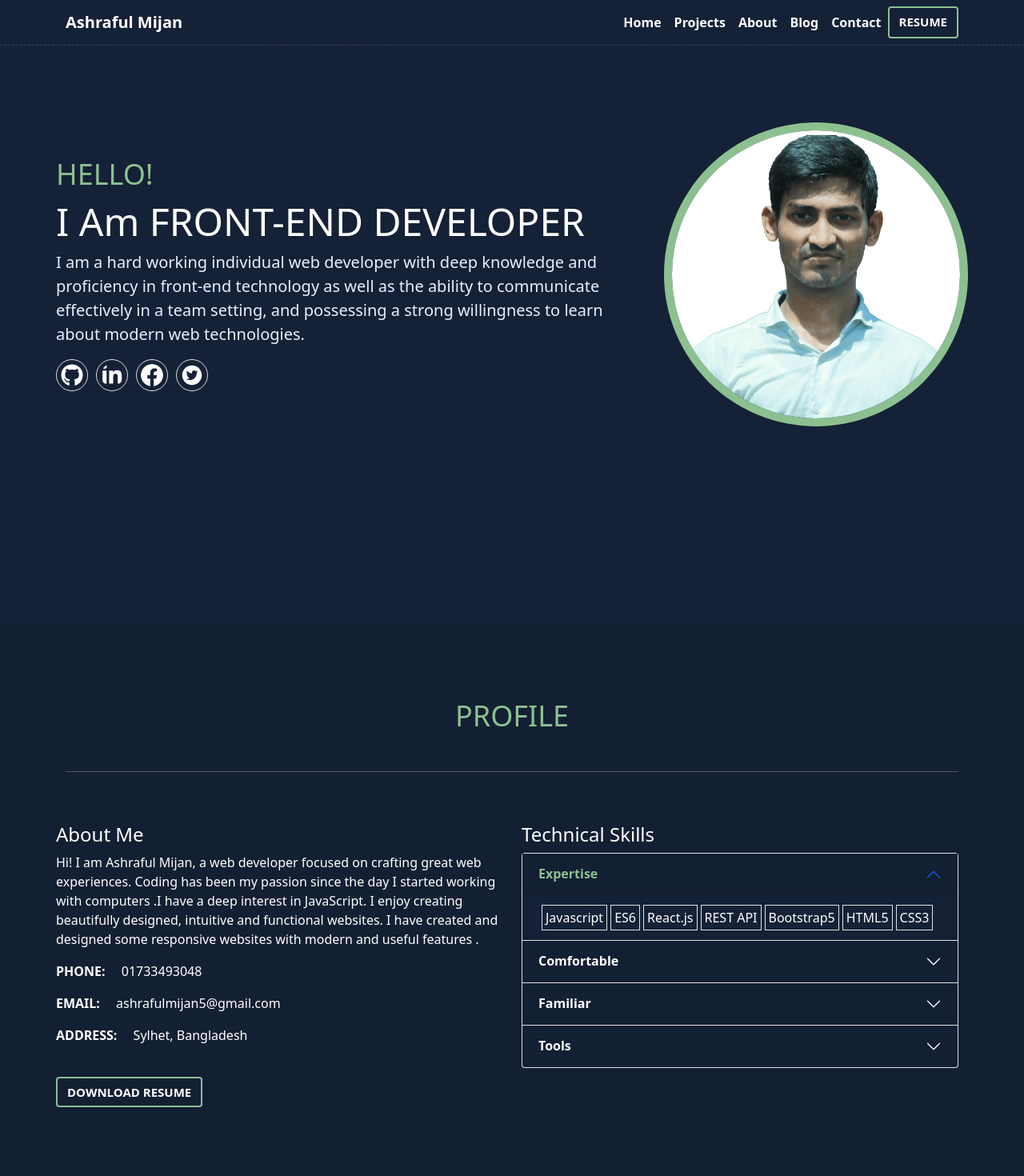
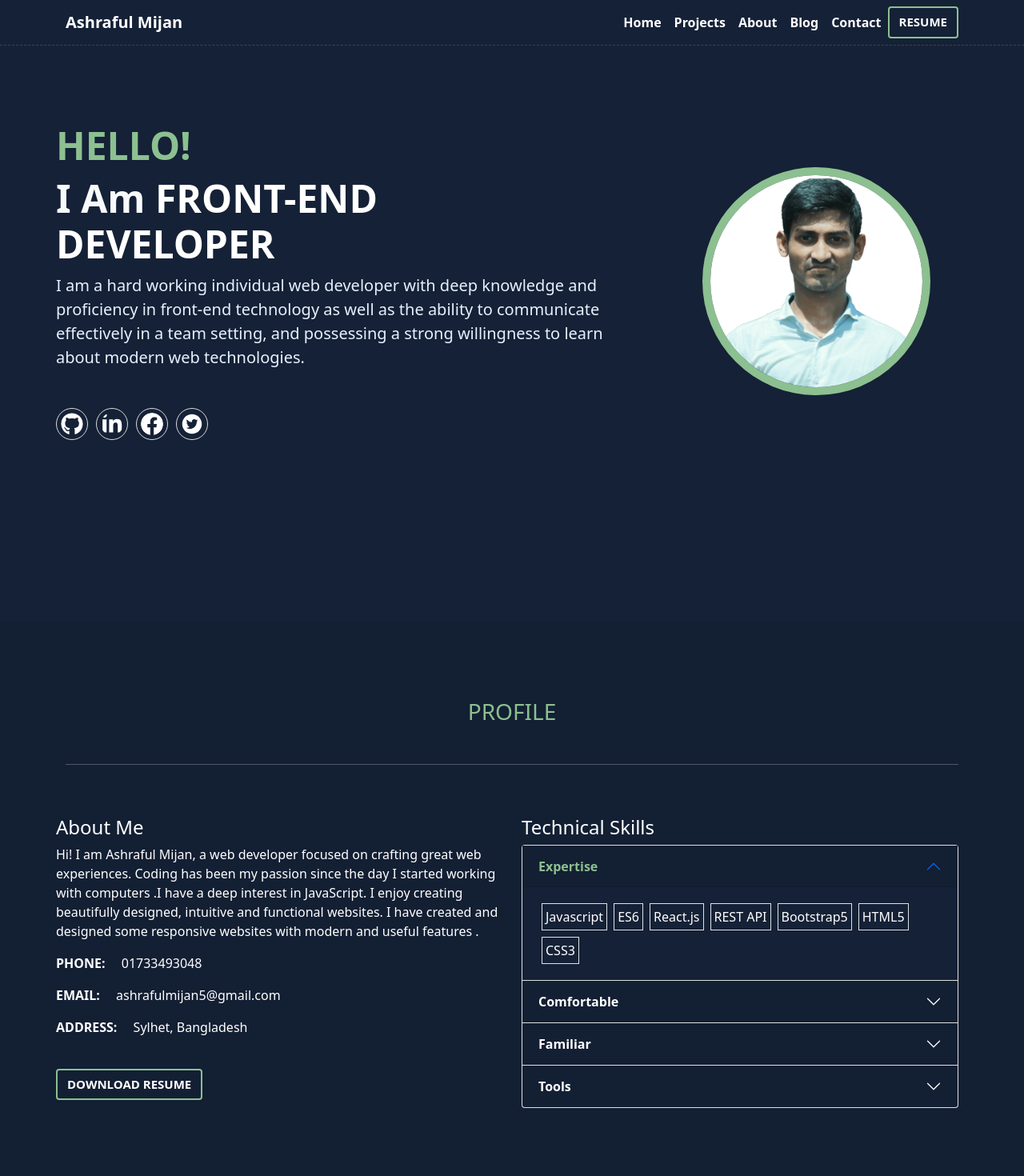
Before and after one commit to Ashraful-Mijan/my-portfolio, a React (Create React App) app: page / in a window 1280 px wide. Shown: the top 1470 px of the page at 80% size. Built offline with nearby package versions, Linux system fonts and the light colour scheme; a small style sheet from the web is missing.

Commit message:
class change

```diff
--- a/src/components/About/About.js
+++ b/src/components/About/About.js
@@ -31,14 +31,14 @@ const About = () => {
                                     </button>
                                 </h2>
                                 <div id="collapseOne" className="accordion-collapse collapse show" aria-labelledby="headingOne" data-bs-parent="#accordionExample">
-                                    <div className="accordion-body text-white" style={{ backgroundColor: '#152136' }}>
-                                        <span className='ms-1 px-1 border py-1'>Javascript</span>
-                                        <span className='ms-1 px-1 border py-1'>ES6</span>
-                                        <span className='ms-1 px-1 border py-1'>React.js</span>
-                                        <span className='ms-1 px-1 border py-1'>REST API</span>
-                                        <span className='ms-1 px-1 border py-1'>Bootstrap5</span>
-                                        <span className='ms-1 px-1 border py-1'>HTML5</span>
-                                        <span className='ms-1 px-1 border py-1'>CSS3</span>
+                                    <div className="accordion-body text-white " style={{ backgroundColor: '#152136' }}>
+                                        <span className=' px-1 border py-1 m-1 d-inline-block'>Javascript</span>
+                                        <span className=' px-1 border py-1 m-1 d-inline-block'>ES6</span>
+                                        <span className=' px-1 border py-1 m-1 d-inline-block'>React.js</span>
+                                        <span className=' px-1 border py-1 m-1 d-inline-block'>REST API</span>
+                                        <span className=' px-1 border py-1 m-1 d-inline-block'>Bootstrap5</span>
+                                        <span className=' px-1 border py-1 m-1 d-inline-block'>HTML5</span>
+                                        <span className=' px-1 border py-1 m-1 d-inline-block'>CSS3</span>
                                     </div>
                                 </div>
                             </div>
@@ -50,10 +50,10 @@ const About = () => {
                                 </h2>
                                 <div id="collapseTwo" className="accordion-collapse collapse" aria-labelledby="headingTwo" data-bs-parent="#accordionExample">
                                     <div className="accordion-body text-white" style={{ backgroundColor: '#152136' }}>
-                                        <span className='ms-1 px-1 border py-1'>Node.js</span>
-                                        <span className='ms-1 px-1 border py-1'>ES6</span>
-                                        <span className='ms-1 px-1 border py-1'>Express.js</span>
-                                        <span className='ms-1 px-1 border py-1'>MongoDB</span>
+                                        <span className=' px-1 border py-1 m-1 d-inline-block'>Node.js</span>
+                                        <span className=' px-1 border py-1 m-1 d-inline-block'>ES6</span>
+                                        <span className=' px-1 border py-1 m-1 d-inline-block'>Express.js</span>
+                                        <span className=' px-1 border py-1 m-1 d-inline-block'>MongoDB</span>
                                     </div>
                                 </div>
                             </div>
@@ -65,15 +65,12 @@ const About = () => {
                                 </h2>
                                 <div id="collapseThree" className="accordion-collapse collapse" aria-labelledby="headingThree" data-bs-parent="#accordionExample">
                                     <div className="accordion-body text-white" style={{ backgroundColor: '#152136' }}>
-                                        <span className='ms-1 px-1 border py-1'>TypeScript</span>
-                                        <span className='ms-1 px-1 border py-1'>jQuery</span>
-                                        <span className='ms-1 px-1 border py-1'>AJAX</span>
-                                        <span className='ms-1 px-1 border py-1'>Material UI</span>
-                                        <span className='ms-1 px-1 border py-1'>Tailwind</span>
-                                        <span className='ms-1 px-1 border py-1'>React Native</span>
-                                        <br/>
-                                        <br/>
-                                        <span className='ms-1 px-1 border py-1'>Python</span>
+                                        <span className=' px-1 border py-1 m-1 d-inline-block'>TypeScript</span>
+                                        <span className=' px-1 border py-1 m-1 d-inline-block'>jQuery</span>
+                                        <span className=' px-1 border py-1 m-1 d-inline-block'>AJAX</span>
+                                        <span className=' px-1 border py-1 m-1 d-inline-block'>Material UI</span>
+                                        <span className=' px-1 border py-1 m-1 d-inline-block'>Tailwind</span>
+                                        <span className=' px-1 border py-1 m-1 d-inline-block'>React Native</span>
                                     </div>
                                 </div>
                             </div>
@@ -85,13 +82,13 @@ const About = () => {
                                 </h2>
                                 <div id="collapseFour" className="accordion-collapse collapse" aria-labelledby="headingFour" data-bs-parent="#accordionExample">
                                     <div className="accordion-body text-white" style={{ backgroundColor: '#152136' }}>
-                                        <span className='ms-1 px-1 border py-1'>Git</span>
-                                        <span className='ms-1 px-1 border py-1'>NPM</span>
-                                        <span className='ms-1 px-1 border py-1'>VS Code</span>
-                                        <span className='ms-1 px-1 border py-1'>Chrome Dev tool</span>
-                                        <span className='ms-1 px-1 border py-1'>Firebase</span>
-                                        <span className='ms-1 px-1 border py-1'>Netlify</span>
-                                        <span className='ms-1 px-1 border py-1'>Heroku</span>
+                                        <span className=' px-1 border py-1 m-1 d-inline-block'>Git</span>
+                                        <span className=' px-1 border py-1 m-1 d-inline-block'>NPM</span>
+                                        <span className=' px-1 border py-1 m-1 d-inline-block'>Firebase</span>
+                                        <span className=' px-1 border py-1 m-1 d-inline-block'>Netlify</span>
+                                        <span className=' px-1 border py-1 m-1 d-inline-block'>Heroku</span>
+                                        <span className=' px-1 border py-1 m-1 d-inline-block'>Chrome Dev tool</span>
+                                        <span className=' px-1 border py-1 m-1 d-inline-block'>VS Code</span>
                                     </div>
                                 </div>
                             </div>
--- a/src/components/Header/Header.css
+++ b/src/components/Header/Header.css
@@ -7,7 +7,7 @@
     border: 10px solid #8cc090;
 }
 .text-common {
-    font-size: 36px;
+
     color: #8cc090;
     text-transform: uppercase;
 }
@@ -15,7 +15,7 @@
     background-color: #8cc090;;
 }
 .text-name {
-    font-size: 3rem;
+
     text-transform: uppercase;
 }
 .icon {
--- a/src/components/Header/Header.js
+++ b/src/components/Header/Header.js
@@ -10,12 +10,12 @@ import { AiFillTwitterCircle } from 'react-icons/ai';
 const Header = () => {
     return (
         <section className="bg-header" id="header">
-            <div className="container pt-5">
-                <div className="row mt-5">
-                    <div className="col-md-8 px-3 mb-3 mb-md-0 px-md-0 d-flex align-items-center">
+            <div className="container pt-2 pt-md-5">
+                <div className="row mt-0 mt-md-5">
+                    <div className="col-md-8 px-3 mb-3 mb-md-0 px-md-0 d-flex align-items-center order-2 order-md-1">
                         <div className=" fs-5 me-5 ">
-                            <h6 className="text-common">Hello!</h6>
-                            <h2 className="text-light text-name">
+                            <h6 className="text-common fw-bold display-5">Hello!</h6>
+                            <h2 className="text-light text-name  fw-bold display-5">
                                 <span className='text-capitalize'>I Am </span>
                                 <Typical className="text-white d-inline"
                                     steps={['Ashraful Mijan', 2000, 'Front-End Developer', 2000]}
@@ -23,17 +23,19 @@ const Header = () => {
                                     wrapper="p"
                                 />
                             </h2>
-                            <p style={{color: '#e6f1ff'}}>
+                            <p style={{ color: '#e6f1ff' }}>
                                 I am a hard working individual web developer with deep knowledge and proficiency in front-end technology as well as the ability to communicate effectively in a team  setting, and possessing a strong willingness to learn about modern web technologies.
                             </p>
-                            <a rel="noreferrer" href="https://github.com/Ashraful-Mijan" target="_blank"><FaGithub className="icon text-white" /></a>
-                            <a rel="noreferrer" target="_blank" href="https://www.linkedin.com/in/ashraful-mijan/"><FaLinkedinIn className="icon text-white" /></a>
-                            <SiFacebook className="icon text-white" />
-                            <a rel="noreferrer" target="_blank" href="https://twitter.com/ashraful__mijan"><AiFillTwitterCircle className="icon text-white" /></a>
+                            <div className="mt-5">
+                                <a rel="noreferrer" href="https://github.com/Ashraful-Mijan" target="_blank"><FaGithub className="icon text-white" /></a>
+                                <a rel="noreferrer" target="_blank" href="https://www.linkedin.com/in/ashraful-mijan/"><FaLinkedinIn className="icon text-white" /></a>
+                                <SiFacebook className="icon text-white" />
+                                <a rel="noreferrer" target="_blank" href="https://twitter.com/ashraful__mijan"><AiFillTwitterCircle className="icon text-white" /></a>
+                            </div>
                         </div>
                     </div>
-                    <div className="col-md-4 mt-5 mt-md-0 pb-5 px-3 px-md-0 pb-md-0">
-                        <img src={ashraful} className="w-100 larger-border text-center rounded-circle" alt="ashrafulMijan" />
+                    <div className="col-md-4 mt-5 mt-md-0 pb-5 px-3 px-md-0 pb-md-0 order-1 order-md-2 text-center d-flex align-items-center justify-content-center">
+                        <img src={ashraful} className="w-75 w-md-100 larger-border text-center rounded-circle" alt="ashrafulMijan" />
                     </div>
                 </div>
             </div>
--- a/src/components/Navbar/Navbar.js
+++ b/src/components/Navbar/Navbar.js
@@ -16,7 +16,7 @@ const Navbar = () => {
                         <Link smooth to="/#about" className="nav-link text-white " >About</Link>
                         <Link to="/" className="nav-link text-white">Blog</Link>
                         <Link smooth to="/contactMe" className="nav-link text-white">Contact</Link>
-                        <a className="btn primary-btn " href="https://drive.google.com/file/d/1W03nAxYmrZMxNM6hGyi_n5GaklBKD5HG/view?usp=sharing" rel="noreferrer" target="_blank">Resume</a>
+                        <a className="btn primary-btn" href="https://drive.google.com/file/d/1W03nAxYmrZMxNM6hGyi_n5GaklBKD5HG/view?usp=sharing" rel="noreferrer" target="_blank">Resume</a>
                     </div>
                 </div>
             </div>
--- a/src/components/Project/Project.js
+++ b/src/components/Project/Project.js
@@ -8,7 +8,7 @@ const Project = ({ project }) => {
             <div className="portfolio-effect">
                 <div className="portfolio-item portfolio-effect__item portfolio-item--eff1">
 
-                    <img className="portfolio-item__image w-100 h-100" src={img} alt="Portfolio Item" />
+                    <img className="portfolio-item__image w-100" src={img} alt="Portfolio Item" />
 
                     <div className="portfolio-item__info">
 
```
